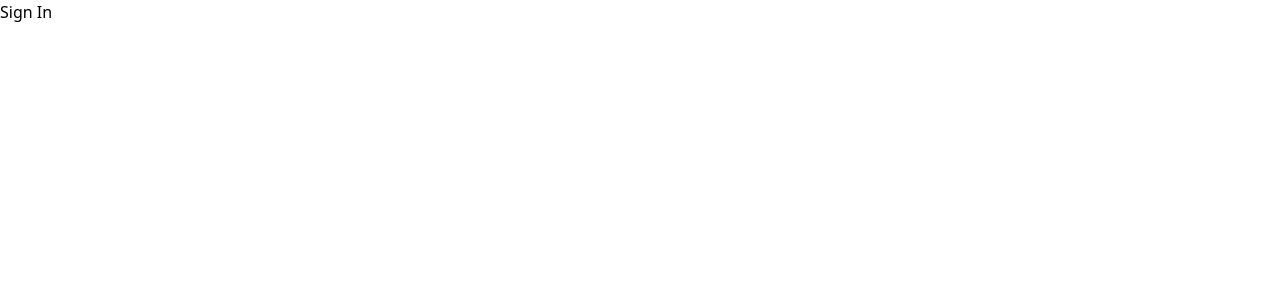
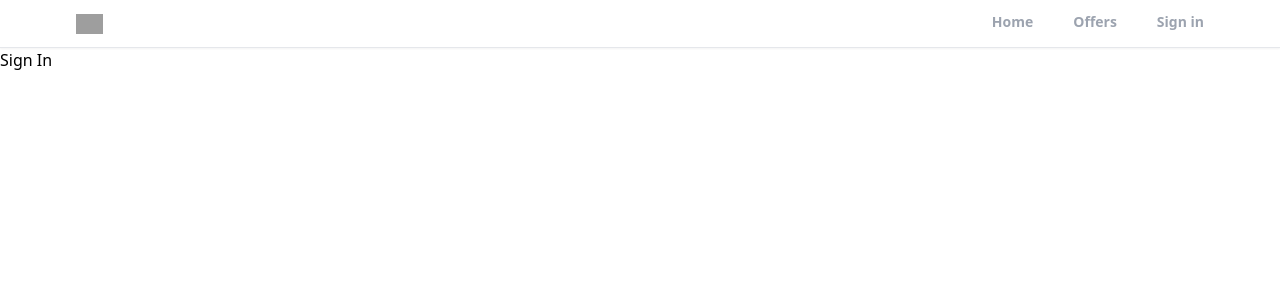
Before and after one commit to baigrafay/Realtor-clone-react-new, a React (Create React App) app: page /sign-in in a window 1280 px wide. Shown: the top 300 px of the page. Built offline with nearby package versions, Linux system fonts and the light colour scheme; grey boxes are pictures that could not be loaded.

Commit message:
create the header component

```diff
--- a/src/App.js
+++ b/src/App.js
@@ -5,10 +5,12 @@
 import SignIn from "./pages/SignIn";
 import SignUp from "./pages/SignUp";
 import ForgotPassword from "./pages/ForgotPassword";
+import Header from "./components/Header";
 function App() {
   return (
     <>
       <Router>
+        <Header/>
         <Routes>
           <Route path="/" element={<Home />}/>
           <Route path="/profile" element={<Profile />}/>
--- /dev/null
+++ b/src/components/Header.jsx
@@ -0,0 +1,58 @@
+
+import { useLocation, useNavigate } from "react-router-dom";
+
+import React from "react";
+export default function Header() {
+
+  const location = useLocation();
+  const navigate = useNavigate();
+
+  function pathMatchRoute(route) {
+    if (route === location.pathname) {
+      return true;
+    }
+  }
+  return (
+    <div className="bg-white border-b shadow-sm sticky top-0 z-40">
+      <header className="flex justify-between items-center px-3 max-w-6xl mx-auto">
+        <div>
+          <img
+            src="https://static.rdc.moveaws.com/images/logos/rdc-logo-default.svg"
+            alt="logo"
+            className="h-5 cursor-pointer"
+            onClick={() => navigate("/")}
+          />
+        </div>
+        <div>
+          <ul className="flex space-x-10">
+            <li
+              className={`cursor-pointer py-3 text-sm font-semibold text-gray-400 border-b-[3px] border-b-transparent ${
+                pathMatchRoute("/") && "text-black border-b-red-500"
+              }`}
+              onClick={() => navigate("/")}
+            >
+              Home
+            </li>
+            <li
+              className={`cursor-pointer py-3 text-sm font-semibold text-gray-400 border-b-[3px] border-b-transparent ${
+                pathMatchRoute("/offers") && "text-black border-b-red-500"
+              }`}
+              onClick={() => navigate("/offers")}
+            >
+             Offers
+            </li>
+            <li
+              className={`cursor-pointer py-3 text-sm font-semibold text-gray-400 border-b-[3px] border-b-transparent ${
+                (pathMatchRoute("/sign-in") || pathMatchRoute("/sign-in")) &&
+                "text-black border-b-red-500"
+              }`}
+              onClick={() => navigate("/sign-in")}
+            >
+            Sign in
+            </li>
+          </ul>
+        </div>
+      </header>
+    </div>
+  );
+}
```
